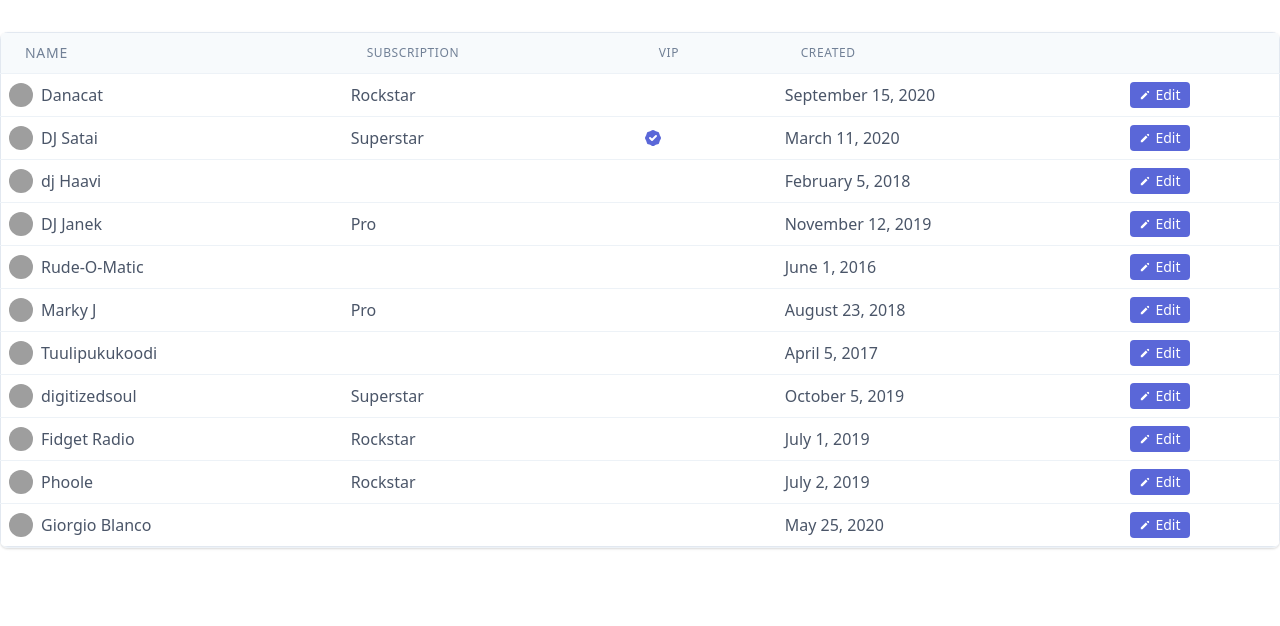
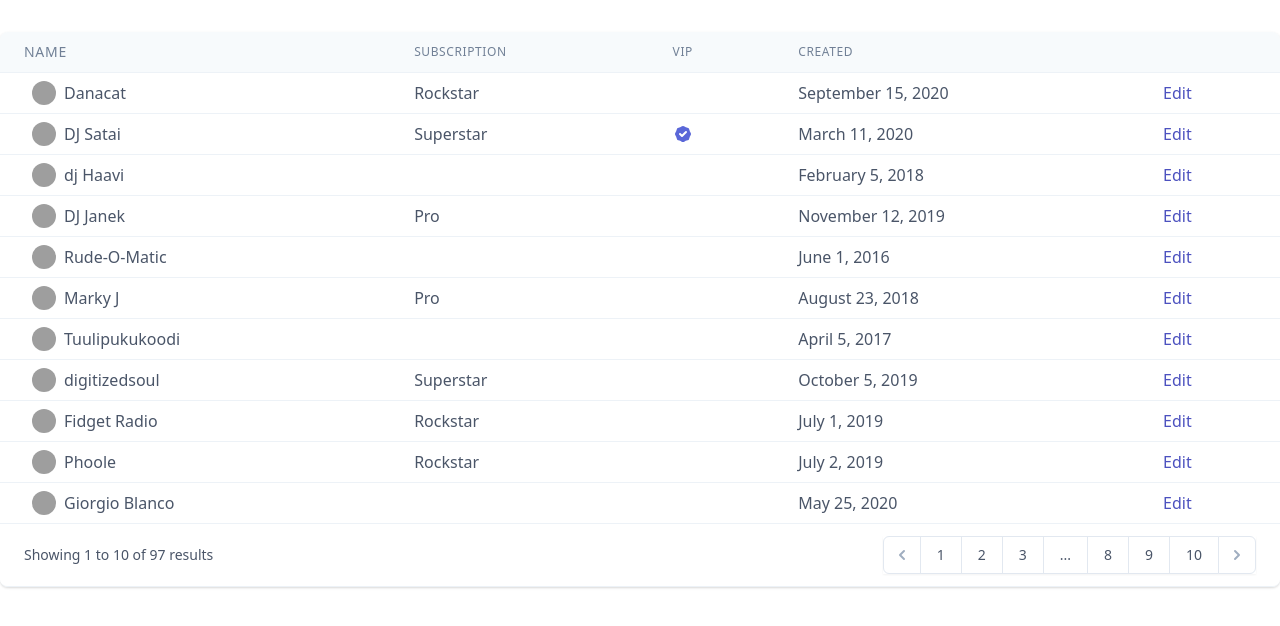
Before and after one commit to Uninen/datatable-experiment, a Vue app: page / in a window 1280 px wide. Shown: the top 626 px of the page. Built offline with nearby package versions, Linux system fonts and the light colour scheme; grey boxes are pictures that could not be loaded.

Commit message:
Added design goals to readme

```diff
--- a/src/App.vue
+++ b/src/App.vue
@@ -2,7 +2,7 @@
   <div class="justify-center flex-1">
     <div class="container pt-8 mx-auto">
       <div class="overflow-hidden border-b border-gray-200 shadow sm:rounded-lg">
-        <data-table class="w-full border divide-y divide-gray-200" :data="artistList">
+        <data-table class="w-full divide-y divide-gray-200" :data="artistList">
           <table-head class="rounded-t-md">
             <th-item
               class="px-6 py-3 text-sm font-medium leading-4 tracking-wider text-left text-gray-600 uppercase bg-gray-100"
@@ -30,15 +30,15 @@
             v-slot="{ item }"
           >
             <td-item>
-              <div class="flex items-center">
+              <div class="flex items-center px-6">
                 <img class="w-6 h-6 rounded-full" :src="item.photo" alt="" />
                 <span class="ml-2">{{ item.name }}</span>
               </div>
             </td-item>
-            <td-item>
+            <td-item class="px-6">
               {{ item.subscriptionType }}
             </td-item>
-            <td-item>
+            <td-item class="px-6">
               <svg
                 v-if="item.isVip"
                 class="w-5 h-5 text-indigo-600"
@@ -53,26 +53,13 @@
                 />
               </svg>
             </td-item>
-            <td-item>{{ formatDate(item.created) }}</td-item>
-            <td-item>
-              <button
-                class="inline-flex items-center px-2 py-1 text-sm font-medium leading-4 text-white transition duration-150 ease-in-out bg-indigo-600 border border-transparent rounded hover:bg-indigo-500 focus:outline-none focus:border-indigo-700 focus:shadow-outline-indigo active:bg-indigo-700"
-              >
-                <svg
-                  class="w-3 h-3 mr-1"
-                  xmlns="http://www.w3.org/2000/svg"
-                  viewBox="0 0 20 20"
-                  fill="currentColor"
-                >
-                  <path
-                    d="M13.586 3.586a2 2 0 112.828 2.828l-.793.793-2.828-2.828.793-.793zM11.379 5.793L3 14.172V17h2.828l8.38-8.379-2.83-2.828z"
-                  />
-                </svg>
-                Edit
-              </button>
+            <td-item class="px-6">{{ formatDate(item.created) }}</td-item>
+            <td-item class="px-6">
+              <button class="flex items-center leading-5 text-indigo-700">Edit</button>
             </td-item>
           </table-row>
         </data-table>
+        <table-pagination> </table-pagination>
       </div>
     </div>
   </div>
@@ -84,6 +71,7 @@ import { defineComponent } from 'vue'
 import DataTable from './components/DataTable.vue'
 import TableHead from './components/TableHead.vue'
 import TableRow from './components/TableRow.vue'
+import TablePagination from './components/TablePagination.vue'
 import ThItem from './components/ThItem.vue'
 import TdItem from './components/TdItem.vue'
 
@@ -96,6 +84,7 @@ export default defineComponent({
     ThItem,
     TdItem,
     TableRow,
+    TablePagination,
   },
 
   setup() {
--- /dev/null
+++ b/src/components/TablePagination.vue
@@ -0,0 +1,106 @@
+<template>
+  <div
+    class="flex items-center justify-between px-4 py-3 bg-white border-t border-gray-200 sm:px-6"
+  >
+    <div class="flex justify-between flex-1 sm:hidden">
+      <a
+        href="#"
+        class="relative inline-flex items-center px-4 py-2 text-sm font-medium leading-5 text-gray-700 transition duration-150 ease-in-out bg-white border border-gray-300 rounded-md hover:text-gray-500 focus:outline-none focus:shadow-outline-blue focus:border-blue-300 active:bg-gray-100 active:text-gray-700"
+      >
+        Previous
+      </a>
+      <a
+        href="#"
+        class="relative inline-flex items-center px-4 py-2 ml-3 text-sm font-medium leading-5 text-gray-700 transition duration-150 ease-in-out bg-white border border-gray-300 rounded-md hover:text-gray-500 focus:outline-none focus:shadow-outline-blue focus:border-blue-300 active:bg-gray-100 active:text-gray-700"
+      >
+        Next
+      </a>
+    </div>
+    <div class="hidden sm:flex-1 sm:flex sm:items-center sm:justify-between">
+      <div>
+        <p class="text-sm leading-5 text-gray-700">
+          Showing
+          <span class="font-medium">1</span>
+          to
+          <span class="font-medium">10</span>
+          of
+          <span class="font-medium">97</span>
+          results
+        </p>
+      </div>
+      <div>
+        <nav class="relative z-0 inline-flex shadow-sm">
+          <a
+            href="#"
+            class="relative inline-flex items-center px-2 py-2 text-sm font-medium leading-5 text-gray-500 transition duration-150 ease-in-out bg-white border border-gray-300 rounded-l-md hover:text-gray-400 focus:z-10 focus:outline-none focus:border-blue-300 focus:shadow-outline-blue active:bg-gray-100 active:text-gray-500"
+            aria-label="Previous"
+          >
+            <!-- Heroicon name: chevron-left -->
+            <svg class="w-5 h-5" viewBox="0 0 20 20" fill="currentColor">
+              <path
+                fill-rule="evenodd"
+                d="M12.707 5.293a1 1 0 010 1.414L9.414 10l3.293 3.293a1 1 0 01-1.414 1.414l-4-4a1 1 0 010-1.414l4-4a1 1 0 011.414 0z"
+                clip-rule="evenodd"
+              />
+            </svg>
+          </a>
+          <a
+            href="#"
+            class="relative inline-flex items-center px-4 py-2 -ml-px text-sm font-medium leading-5 text-gray-700 transition duration-150 ease-in-out bg-white border border-gray-300 hover:text-gray-500 focus:z-10 focus:outline-none focus:border-blue-300 focus:shadow-outline-blue active:bg-gray-100 active:text-gray-700"
+          >
+            1
+          </a>
+          <a
+            href="#"
+            class="relative inline-flex items-center px-4 py-2 -ml-px text-sm font-medium leading-5 text-gray-700 transition duration-150 ease-in-out bg-white border border-gray-300 hover:text-gray-500 focus:z-10 focus:outline-none focus:border-blue-300 focus:shadow-outline-blue active:bg-gray-100 active:text-gray-700"
+          >
+            2
+          </a>
+          <a
+            href="#"
+            class="relative items-center hidden px-4 py-2 -ml-px text-sm font-medium leading-5 text-gray-700 transition duration-150 ease-in-out bg-white border border-gray-300 md:inline-flex hover:text-gray-500 focus:z-10 focus:outline-none focus:border-blue-300 focus:shadow-outline-blue active:bg-gray-100 active:text-gray-700"
+          >
+            3
+          </a>
+          <span
+            class="relative inline-flex items-center px-4 py-2 -ml-px text-sm font-medium leading-5 text-gray-700 bg-white border border-gray-300"
+          >
+            ...
+          </span>
+          <a
+            href="#"
+            class="relative items-center hidden px-4 py-2 -ml-px text-sm font-medium leading-5 text-gray-700 transition duration-150 ease-in-out bg-white border border-gray-300 md:inline-flex hover:text-gray-500 focus:z-10 focus:outline-none focus:border-blue-300 focus:shadow-outline-blue active:bg-gray-100 active:text-gray-700"
+          >
+            8
+          </a>
+          <a
+            href="#"
+            class="relative inline-flex items-center px-4 py-2 -ml-px text-sm font-medium leading-5 text-gray-700 transition duration-150 ease-in-out bg-white border border-gray-300 hover:text-gray-500 focus:z-10 focus:outline-none focus:border-blue-300 focus:shadow-outline-blue active:bg-gray-100 active:text-gray-700"
+          >
+            9
+          </a>
+          <a
+            href="#"
+            class="relative inline-flex items-center px-4 py-2 -ml-px text-sm font-medium leading-5 text-gray-700 transition duration-150 ease-in-out bg-white border border-gray-300 hover:text-gray-500 focus:z-10 focus:outline-none focus:border-blue-300 focus:shadow-outline-blue active:bg-gray-100 active:text-gray-700"
+          >
+            10
+          </a>
+          <a
+            href="#"
+            class="relative inline-flex items-center px-2 py-2 -ml-px text-sm font-medium leading-5 text-gray-500 transition duration-150 ease-in-out bg-white border border-gray-300 rounded-r-md hover:text-gray-400 focus:z-10 focus:outline-none focus:border-blue-300 focus:shadow-outline-blue active:bg-gray-100 active:text-gray-500"
+            aria-label="Next"
+          >
+            <!-- Heroicon name: chevron-right -->
+            <svg class="w-5 h-5" viewBox="0 0 20 20" fill="currentColor">
+              <path
+                fill-rule="evenodd"
+                d="M7.293 14.707a1 1 0 010-1.414L10.586 10 7.293 6.707a1 1 0 011.414-1.414l4 4a1 1 0 010 1.414l-4 4a1 1 0 01-1.414 0z"
+                clip-rule="evenodd"
+              />
+            </svg>
+          </a>
+        </nav>
+      </div>
+    </div>
+  </div>
+</template>
--- /dev/null
+++ b/src/components/utils.ts
@@ -0,0 +1,54 @@
+// heavily inspired by paginate() by Jason Watmore
+// https://jasonwatmore.com/post/2018/08/07/javascript-pure-pagination-logic-in-vanilla-js-typescript
+export function paginate(totalItems: number, currentPage: number = 1, perPage: number = 10) {
+  const maxPages = 10
+  const totalPages = Math.ceil(totalItems / perPage)
+
+  // ensure current page isn't out of range
+  if (currentPage < 1) {
+    currentPage = 1
+  } else if (currentPage > totalPages) {
+    currentPage = totalPages
+  }
+
+  let startPage: number, endPage: number
+  if (totalPages <= maxPages) {
+    // total pages less than max so show all pages
+    startPage = 1
+    endPage = totalPages
+  } else {
+    // total pages more than max so calculate start and end pages
+    let maxPagesBeforeCurrentPage = Math.floor(maxPages / 2)
+    let maxPagesAfterCurrentPage = Math.ceil(maxPages / 2) - 1
+    if (currentPage <= maxPagesBeforeCurrentPage) {
+      // current page near the start
+      startPage = 1
+      endPage = maxPages
+    } else if (currentPage + maxPagesAfterCurrentPage >= totalPages) {
+      // current page near the end
+      startPage = totalPages - maxPages + 1
+      endPage = totalPages
+    } else {
+      // current page somewhere in the middle
+      startPage = currentPage - maxPagesBeforeCurrentPage
+      endPage = currentPage + maxPagesAfterCurrentPage
+    }
+  }
+
+  // calculate start and end item indexes
+  let startIndex = (currentPage - 1) * perPage
+  let endIndex = Math.min(startIndex + perPage - 1, totalItems - 1)
+
+  // create an array of pages to ng-repeat in the pager control
+  let pages = Array.from(Array(endPage + 1 - startPage).keys()).map((i) => startPage + i)
+
+  // return object with all pager properties required by the view
+  return {
+    totalPages,
+    startPage,
+    endPage,
+    startIndex,
+    endIndex,
+    pages,
+  }
+}
--- a/src/store.ts
+++ b/src/store.ts
@@ -1,5 +1,5 @@
 import { reactive } from 'vue'
 
 export const globalState = reactive({
-  count: 0,
+  itemsPerPage: 3,
 })
```
Also changed, not shown: 1 other file (tests, documents, lock files or other folders).
